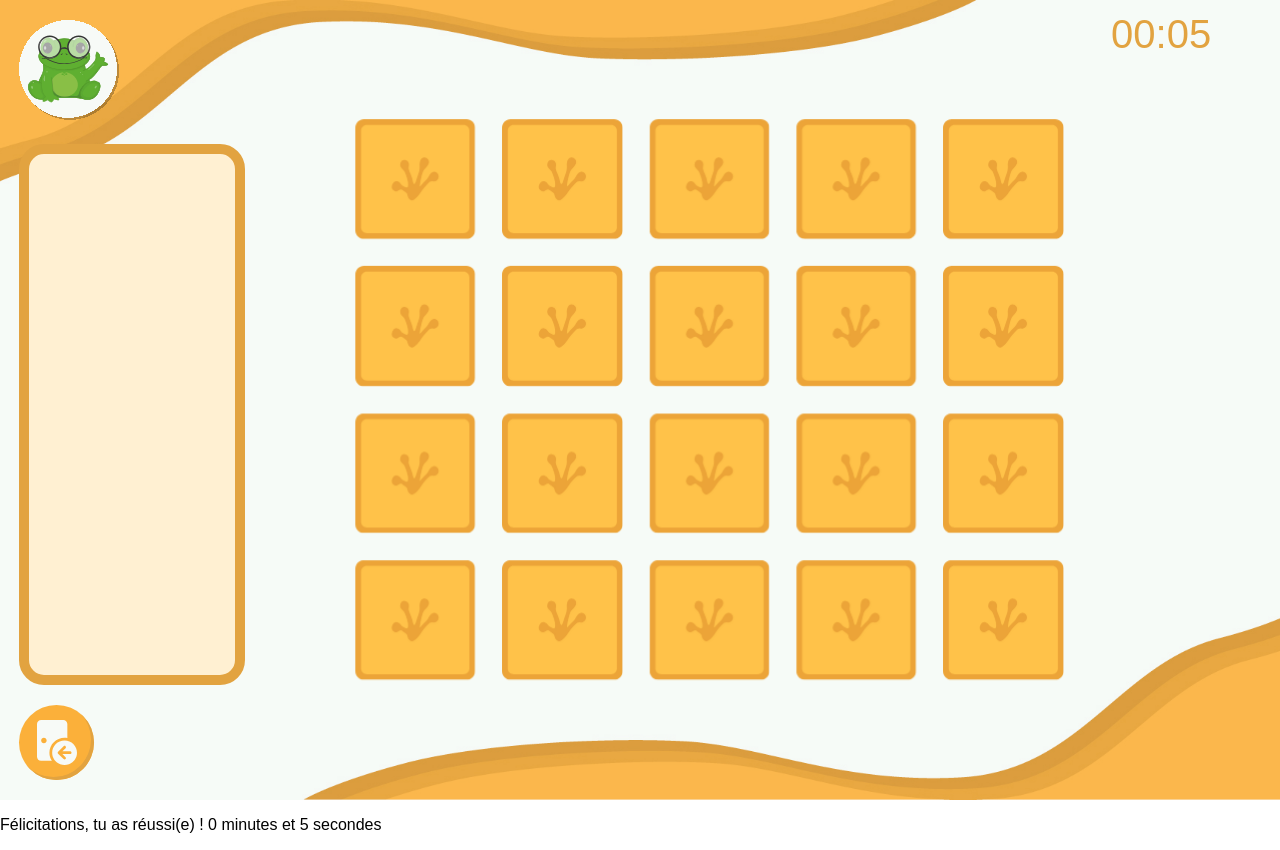
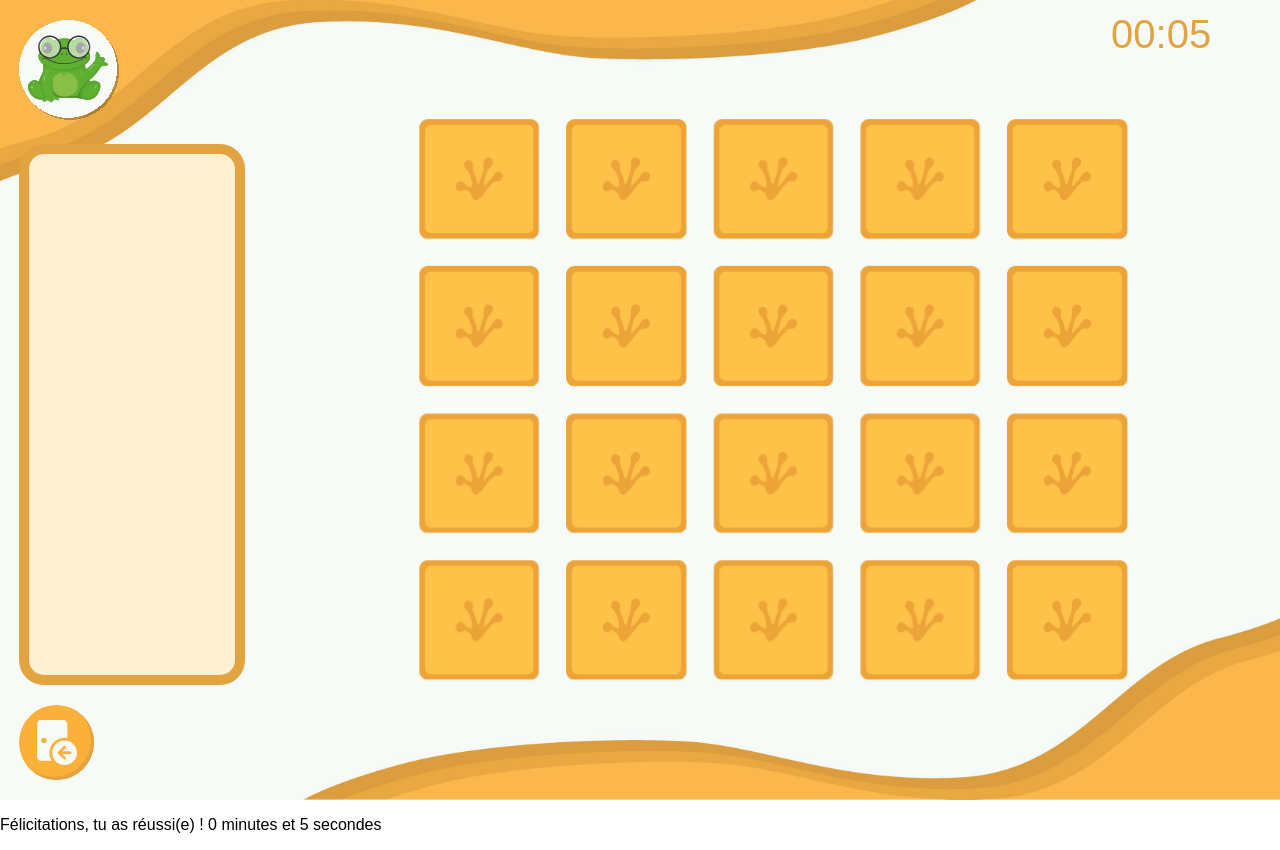
Before and after one commit to Rophyr/sae401, a Vue app: page /moyen in a window 1280 px wide. Built offline with nearby package versions, Linux system fonts and the light colour scheme; a web font is replaced by a local one.

Commit message:
changement alignement jeu

```diff
--- a/src/assets/__global.scss
+++ b/src/assets/__global.scss
@@ -304,11 +304,13 @@ body{
             justify-content: flex-start;
             align-items: center;
             max-width: max-content;
-
+            padding-left: 5vw;
 
             // border: 1px solid blue;
 
             .grid{
+
+                // transform: scale(1.1);
 
                 &--moyen{
                     transform: scale(0.9);
--- a/src/assets/styles.css
+++ b/src/assets/styles.css
@@ -212,6 +212,7 @@ body {
   justify-content: flex-start;
   align-items: center;
   max-width: max-content;
+  padding-left: 5vw;
 }
 .jeux .container__middle .grid--moyen {
   transform: scale(0.9);
```
Also changed, not shown: 1 other file (tests, documents, lock files or other folders).
